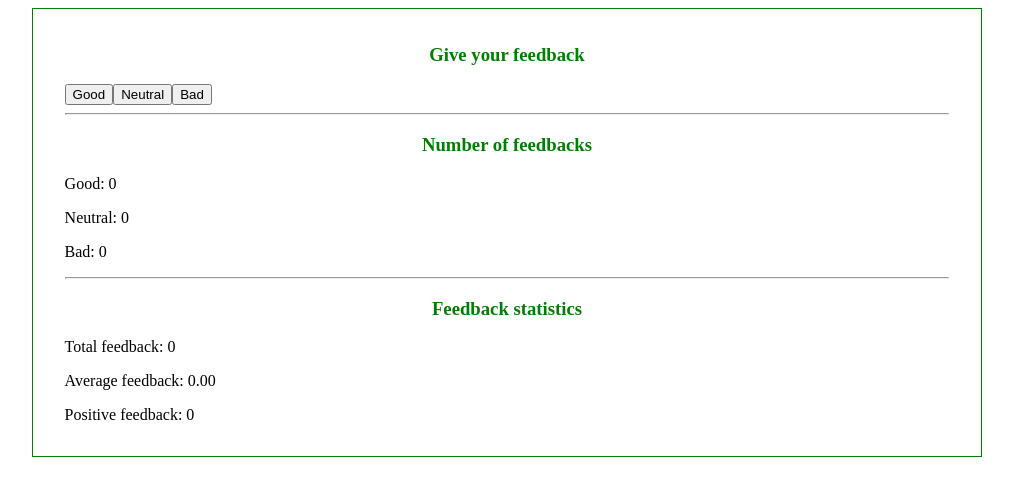
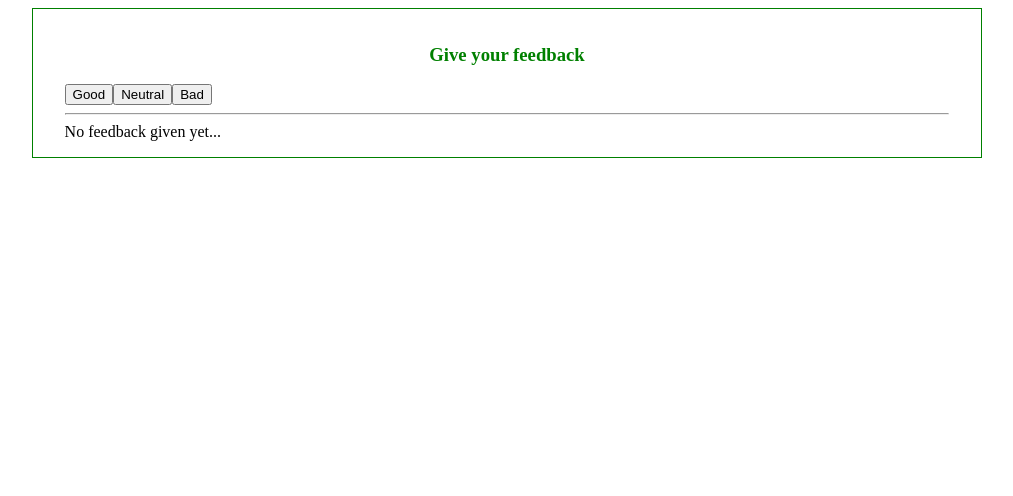
Before and after one commit to Szarewa/fullstackopen, a React (Vite) app in the folder part1/unicafe/: page / in a window 1280 px wide. Shown: the top 496 px of the page, without its empty margins (133-1146 px from the left). Built offline with nearby package versions, Linux system fonts and the light colour scheme.

Commit message:
unicafe step3 and step4 completed

```diff
--- a/part1/unicafe/src/App.jsx
+++ b/part1/unicafe/src/App.jsx
@@ -8,12 +8,18 @@ const Button = ({ handleClick, feedback }) => {
   )
 }
 
-const App = (props) => {
-  const [good, setGood] = useState(0.)
-  const [neutral, setNeutral] = useState(0)
-  const [bad, setBad] = useState(0)
+const StatisticLine = () => {
+  return (
+    <div></div>
+  )
+}
 
-  const total = good + neutral + bad
+const Statistics = ({ feedbacks }) =>{
+  const good = feedbacks[0]
+  const neutral = feedbacks[1]
+  const bad = feedbacks[2]
+
+  const total = feedbacks.reduce((acc, fdbck) => acc + fdbck, 0)
   const average = (total/3).toFixed(2)
   let percentageGood
 
@@ -24,14 +30,12 @@ const App = (props) => {
     percentageGood = 0
   }
 
-  return (
-    <div className="unicafe">
-      <h3>Give your feedback</h3>
-      <Button handleClick={() => setGood(good + 1)} feedback='Good' />
-      <Button handleClick={() =>setNeutral(neutral + 1)} feedback='Neutral' />
-      <Button handleClick={() =>setBad(bad + 1)} feedback='Bad' />
-      <hr/>
+  if(total === 0){
+    return 'No feedback given yet...'
+  }
 
+  return(
+    <div>
       <h3>Number of feedbacks</h3>
       <p>Good: {good}</p>
       <p>Neutral: {neutral}</p>
@@ -45,4 +49,23 @@ const App = (props) => {
   )
 }
 
+const App = (props) => {
+  const [good, setGood] = useState(0.)
+  const [neutral, setNeutral] = useState(0)
+  const [bad, setBad] = useState(0)
+
+  const feedbacks = [good, neutral, bad]
+
+  return (
+    <div className="unicafe">
+      <h3>Give your feedback</h3>
+      <Button handleClick={() => setGood(good + 1)} feedback='Good' />
+      <Button handleClick={() =>setNeutral(neutral + 1)} feedback='Neutral' />
+      <Button handleClick={() =>setBad(bad + 1)} feedback='Bad' />
+      <hr/>
+      <Statistics feedbacks={feedbacks} />
+    </div>
+  )
+}
+
 export default App
```
